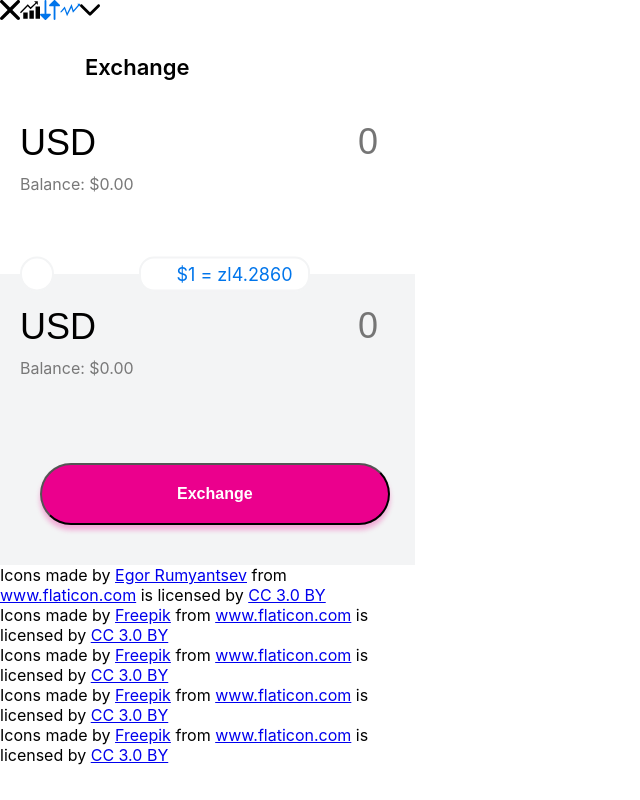
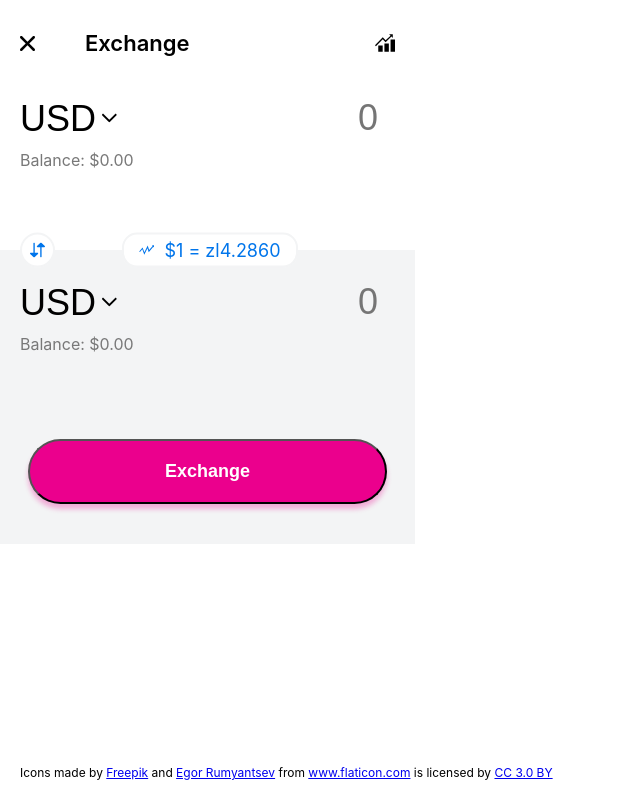
Before and after one commit to mashnello/fx-app, a React (Create React App) app: page / in a window 1280 px wide. Shown: the whole page, without its empty margins (0-640 px from the left). Built offline with nearby package versions, Linux system fonts and the light colour scheme.

Commit message:
place icons

```diff
--- a/src/App.css
+++ b/src/App.css
@@ -18,14 +18,22 @@
 .ccy-wrapper {
   display: flex;
   justify-content: space-between;
+  align-items: center;
 }
 
 .header {
+  display: flex;
+  justify-content: space-between;
+  align-items: center;
+  padding: 30px 20px 10px;
+}
+
+.title {
+  flex-grow: 1;
   text-align: left;
   font-size: 22px;
   font-weight: 600;
-  padding: 30px 85px 10px;
-  margin: 0;
+  margin: 0 0 0 50px;
 }
 
 .ccy-list {
@@ -33,6 +41,7 @@
   -moz-appearance: none;
   appearance: none;
   font-size: 36px;
+  margin-right: 5px;
   border: 0;
   background-color: transparent;
   outline: 0;
@@ -68,39 +77,54 @@
 .ccy-switch {
   background-color: rgb(256, 256, 256);
   border-radius: 20px;
-  display: inline-block;
+  display: flex;
+  justify-content: center;
   box-sizing: border-box;
   align-items: center;
-  padding: 15px;
+  width: 35px;
+  height: 35px;
   border: 2px solid rgb(243, 244, 245);
   color: rgb(0, 117, 235);
 }
 
 .ccy-rate {
   background-color: rgb(256, 256, 256);
-  display: inline-block;
+  display: flex;
+  transform: translateX(-15px);
+  align-items: center;
   box-sizing: border-box;
   border-radius: 15px;
-  padding: 5px 15px 5px 35px;
+  padding: 5px 15px;
   border: 2px solid rgb(243, 244, 245);
   color: rgb(0, 117, 235);
   margin: 0 auto;
   font-size: 18px;
 }
 
+.ccy-rate-value {
+  margin-left: 10px;
+}
+
 .exchange-btn-wrapper {
   text-align: center;
   background-color: rgb(243, 244, 245);
-  padding: 40px;
+  padding: 40px 0;
 }
 
 .exchange-btn {
   background-color: rgb(235, 0, 141);
   box-shadow: 0px 5px 5px 0px rgb(235, 0, 141, 0.3);
   color: rgb(256, 256, 256);
-  font-size: 16px;
+  font-size: 18px;
   font-weight: 600;
   padding: 20px 135px;
   border-radius: 35px;
   outline: none;
 }
+
+.credits {
+  font-size: 12px;
+  position: absolute;
+  bottom: 0;
+  padding: 20px;
+}
--- a/src/App.js
+++ b/src/App.js
@@ -10,15 +10,10 @@ class App extends Component {
   render() {
     return (
       <div className="app">
-        <header>
-          <div className="icons">
-            <CloseIcon width={20} height={20} />
-            <GraphIcon width={20} height={20} />
-            <SwitchIcon width={20} height={20} />
-            <ArrowIcon width={20} height={20} />
-            <ArrowDownIcon width={20} height={20} />
-          </div>
-          <h1 className="header">Exchange</h1>
+        <header className="header">
+          <CloseIcon width={15} height={15} />
+          <h1 className="title">Exchange</h1>
+          <GraphIcon width={20} height={20} />
         </header>
         <main>
           <div className="ccy ccy1">
@@ -28,6 +23,7 @@ class App extends Component {
                 <option value="EUR">EUR</option>
                 <option value="GBP">GBP</option>
               </select>
+              <ArrowDownIcon width={20} height={20} />
               <input
                 className="ccy-value"
                 type="number"
@@ -37,8 +33,15 @@ class App extends Component {
             <div className="balance">Balance: $0.00</div>
           </div>
           <div className="ccy-switch-wrapper">
-            <div className="ccy-switch"></div>
-            <div className="ccy-rate">$1 = zl4.2860</div>
+            <div className="ccy-switch">
+              <SwitchIcon width={15} height={15} />
+            </div>
+            <div className="ccy-rate">
+              <ArrowIcon width={15} height={15} />
+              <span className="ccy-rate-value">
+                $1 = zl4.2860
+              </span>
+            </div>
           </div>
           <div className="ccy ccy2">
             <div className="ccy-wrapper">
@@ -47,6 +50,7 @@ class App extends Component {
                 <option value="EUR">EUR</option>
                 <option value="GBP">GBP</option>
               </select>
+              <ArrowDownIcon width={20} height={20} />
               <input
                 className="ccy-value"
                 type="number"
@@ -61,11 +65,7 @@ class App extends Component {
         </main>
         <footer>
           <div className="credits">
-            <div>Icons made by <a href="https://www.flaticon.com/authors/egor-rumyantsev" title="Egor Rumyantsev">Egor Rumyantsev</a> from <a href="https://www.flaticon.com/" 			    title="Flaticon">www.flaticon.com</a> is licensed by <a href="http://creativecommons.org/licenses/by/3.0/" 			    title="Creative Commons BY 3.0" target="_blank">CC 3.0 BY</a></div>
-            <div>Icons made by <a href="https://www.freepik.com/" title="Freepik">Freepik</a> from <a href="https://www.flaticon.com/" 			    title="Flaticon">www.flaticon.com</a> is licensed by <a href="http://creativecommons.org/licenses/by/3.0/" 			    title="Creative Commons BY 3.0" target="_blank">CC 3.0 BY</a></div>
-            <div>Icons made by <a href="https://www.freepik.com/" title="Freepik">Freepik</a> from <a href="https://www.flaticon.com/" 			    title="Flaticon">www.flaticon.com</a> is licensed by <a href="http://creativecommons.org/licenses/by/3.0/" 			    title="Creative Commons BY 3.0" target="_blank">CC 3.0 BY</a></div>
-            <div>Icons made by <a href="https://www.freepik.com/" title="Freepik">Freepik</a> from <a href="https://www.flaticon.com/" 			    title="Flaticon">www.flaticon.com</a> is licensed by <a href="http://creativecommons.org/licenses/by/3.0/" 			    title="Creative Commons BY 3.0" target="_blank">CC 3.0 BY</a></div>
-            <div>Icons made by <a href="https://www.freepik.com/" title="Freepik">Freepik</a> from <a href="https://www.flaticon.com/" 			    title="Flaticon">www.flaticon.com</a> is licensed by <a href="http://creativecommons.org/licenses/by/3.0/" 			    title="Creative Commons BY 3.0" target="_blank">CC 3.0 BY</a></div>
+            <div>Icons made by <a href="https://www.freepik.com/" title="Freepik">Freepik</a> and <a href="https://www.flaticon.com/authors/egor-rumyantsev" title="Egor Rumyantsev">Egor Rumyantsev</a> from <a href="https://www.flaticon.com/" title="Flaticon">www.flaticon.com</a> is licensed by <a href="http://creativecommons.org/licenses/by/3.0/" title="Creative Commons BY 3.0" target="_blank" rel="noopener noreferrer">CC 3.0 BY</a></div>
           </div>
         </footer>
       </div>
```
